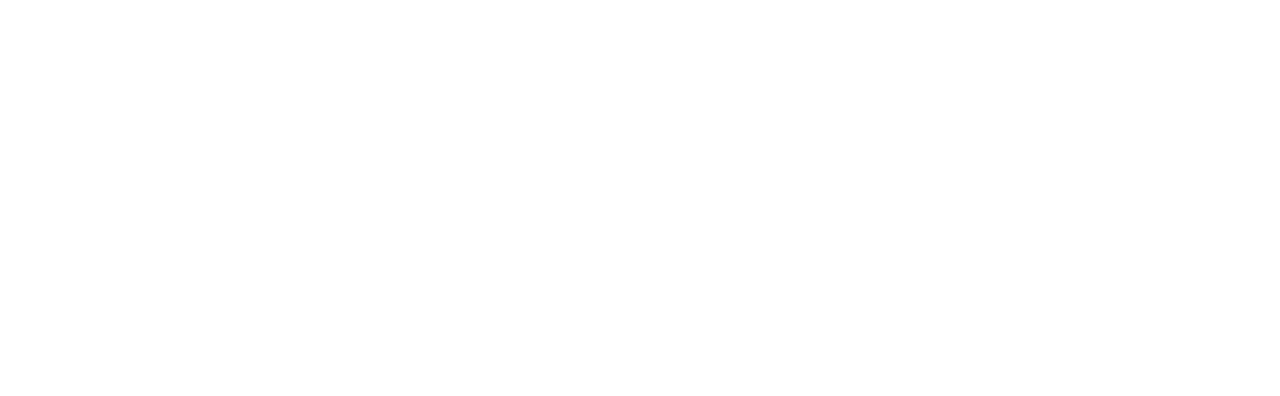
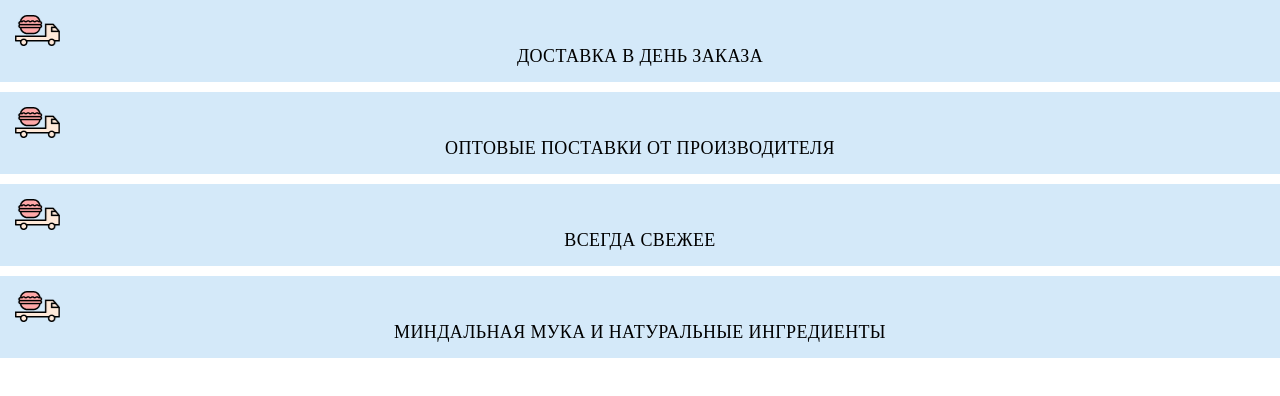
Before and after one commit to MalikaMarselovna/macarons, a plain HTML site: page index.html in a window 1280 px wide. Drawn offline with Linux system fonts and the light colour scheme.

Commit message:
add icons for head

```diff
--- a/css/style.css
+++ b/css/style.css
@@ -1,38 +1,47 @@
-html,body{
+html,
+body {
     height: 100%;
 }
-*{
+
+* {
     margin: 0;
     padding: 0;
     box-sizing: border-box;
 }
-.clearfix::after{
+
+.clearfix::after {
     clear: both;
     content: "";
     display: table;
 }
-a{
+
+a {
     color: inherit;
     text-decoration: none;
 }
-li{
+
+li {
     list-style: none;
 }
-ul li:last-child{
+
+ul li:last-child {
     margin-bottom: 0;
 }
-img{
+
+img {
     display: block;
     width: 100%;
     height: auto;
 }
+
 button,
-label{
+label {
     cursor: pointer;
 }
+
 input,
 button,
-textarea{
+textarea {
     background: none;
     border: none;
     outline: none;
@@ -42,63 +51,99 @@ textarea{
     font-size: inherit;
     font-weight: inherit;
 }
+
 input[type="radio"],
-input[type="checkbox"]{
+input[type="checkbox"] {
     display: none;
 }
+
 input::placeholder {
     color: inherit;
 }
-button{
+
+button {
     cursor: pointer;
 }
+
 input,
-textarea{
+textarea {
     display: block;
     resize: none;
 }
-body{
+
+body {
     font-size: 14px;
     line-height: 19px;
     color: #242424;
     width: 100%;
     font-family: 'Manrope', arial, sans-serif;
 }
-.container{
+
+.container {
     max-width: 1325px;
     width: 100%;
     min-width: 320px;
     margin: 0 auto;
     padding: 0 15px;
 }
-.dn{
+
+.dn {
     display: none;
 }
-section{
+
+section {
     padding: 100px 0;
 }
-.sec_tit{
+
+.sec_tit {
     font-weight: 800;
     font-size: 42px;
     line-height: 57px;
     text-align: center;
     margin: 0 auto;
 }
-.dib{
+
+.dib {
     display: inline-block;
 }
-.link{
+
+.link {
     transition: 0.3s;
 }
-.link:hover{
+
+.link:hover {
     box-shadow: 0px 6px 5px 2px #836A36;
 }
-.flex{
+
+.flex {
     display: flex;
     flex-wrap: wrap;
     justify-content: space-between;
 }
-.head_swiper{
+
+.head_swiper {
+    width: 100%;
+    background: #D4E9F9;
+    padding: 15px;
+    margin-bottom: 10px;
+    display: inline-block;
+}
+
+.head_txt {
+    color: #000;
+    text-align: center;
+    font-family: "Proxima Nova";
+    font-size: 18px;
+    font-style: normal;
+    font-weight: 400;
+    line-height: normal;
+    letter-spacing: 0.36px;
+}
+
+.head_icon:nth-child(1) {
+    background-image: url(/img/icons/icon1.png);
+    background-position: center;
+    width: 44.819px;
+    height: 31px;
 
 }
-.
--- a/index.html
+++ b/index.html
@@ -17,16 +17,20 @@
 <body>
     <div class="head_swipers">
         <div class="head_swiper">
-            <p class="head_txt"></p>
+            <div class="head_icon"></div>
+            <p class="head_txt">ДОСТАВКА В ДЕНЬ ЗАКАЗА</p>
         </div>
         <div class="head_swiper">
-            <p class="head_txt"></p>
+            <div class="head_icon"></div>
+            <p class="head_txt">ОПТОВЫЕ ПОСТАВКИ ОТ ПРОИЗВОДИТЕЛЯ</p>
         </div>
         <div class="head_swiper">
-            <p class="head_txt"></p>
+            <div class="head_icon"></div>
+            <p class="head_txt">ВСЕГДА СВЕЖЕЕ</p>
         </div>
         <div class="head_swiper">
-            <p class="head_txt"></p>
+            <div class="head_icon"></div>
+            <p class="head_txt">МИНДАЛЬНАЯ МУКА И НАТУРАЛЬНЫЕ ИНГРЕДИЕНТЫ</p>
         </div>
     </div>
 
```
Also changed, not shown: img/icons/icon1.png (added), 1 other file. Lines whose indentation alone changed are shown as unchanged.
